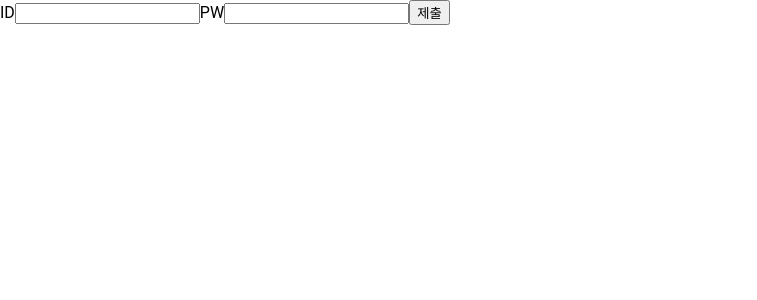
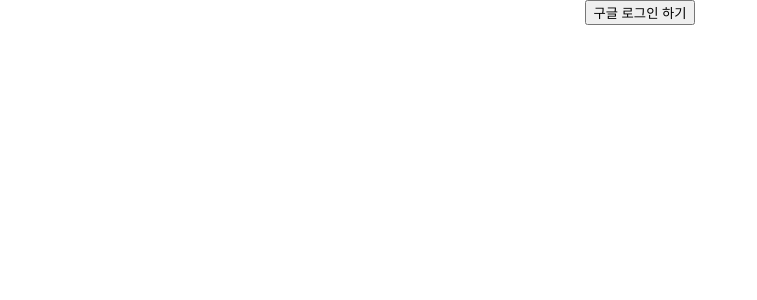
Before and after one commit to Keunyeong/kick_the_ball, a React (Create React App) app: page / in a window 1280 px wide. Shown: the top 300 px of the page, without its empty margins (0-757 px from the left). Built offline with nearby package versions, Linux system fonts and the light colour scheme.

Commit message:
feat: Firebase Google Login setting.

```diff
--- a/package.json
+++ b/package.json
@@ -11,6 +11,7 @@
     "@types/node": "^16.11.26",
     "@types/react": "^17.0.40",
     "@types/react-dom": "^17.0.13",
+    "firebase": "^9.6.9",
     "react": "^17.0.2",
     "react-dom": "^17.0.2",
     "react-router-dom": "^6.2.2",
--- a/src/App.tsx
+++ b/src/App.tsx
@@ -1,9 +1,14 @@
-import LoginForm from "./components/LoginForm";
+import { Routes, Route } from "react-router-dom";
+import SignIn from "./pages/SignIn";
+import SignUp from "./pages/SignUp";
 
 export default function App() {
   return (
     <div className="App">
-      <LoginForm></LoginForm>
+      <Routes>
+        <Route path="/" element={<SignIn />} />
+        <Route path="/signup" element={<SignUp />} />
+      </Routes>
     </div>
   );
 }
--- /dev/null
+++ b/src/Firebase/firebase.js
@@ -0,0 +1,45 @@
+// Import the functions you need from the SDKs you need
+import { initializeApp } from "firebase/app";
+import { getAuth, GoogleAuthProvider, signInWithPopup } from "firebase/auth";
+
+const firebaseConfig = {
+  apiKey: "AIzaSyCTyMbTPKP0JwJdk_QoqY8QGvi1_TG-LfM",
+  authDomain: "kicktheballl.firebaseapp.com",
+  projectId: "kicktheballl",
+  storageBucket: "kicktheballl.appspot.com",
+  messagingSenderId: "381855690551",
+  appId: "1:381855690551:web:ed19b45b5c1d90fd04f4b2",
+  measurementId: "G-PCCKQNZPXN",
+};
+
+// Initialize Firebase
+const app = initializeApp(firebaseConfig);
+
+const googleLogin = (setState) => {
+  const provider = new GoogleAuthProvider();
+  provider.addScope("https://www.googleapis.com/auth/contacts.readonly");
+  const auth = getAuth();
+  signInWithPopup(auth, provider)
+    .then((result) => {
+      // This gives you a Google Access Token. You can use it to access the Google API.
+      const credential = GoogleAuthProvider.credentialFromResult(result);
+      const token = credential.accessToken;
+      // The signed-in user info.
+      const user = result.user;
+      setState(user.email);
+      console.log(token, result);
+    })
+    .catch((error) => {
+      // Handle Errors here.
+      const errorCode = error.code;
+      const errorMessage = error.message;
+      // The email of the user's account used.
+      const email = error.email;
+      // The AuthCredential type that was used.
+      const credential = GoogleAuthProvider.credentialFromError(error);
+      // ...
+      console.log(error);
+    });
+};
+
+export { app, googleLogin };
--- /dev/null
+++ b/src/components/Page.tsx
@@ -0,0 +1,12 @@
+import styled from "styled-components";
+
+export default function Page(props: any) {
+  return <Main>{props.children}</Main>;
+}
+
+const Main = styled.main`
+  display: flex;
+  flex-direction: column;
+  justify-content: center;
+  align-items: center;
+`;
--- a/src/index.tsx
+++ b/src/index.tsx
@@ -3,11 +3,14 @@ import App from "./App";
 import { theme } from "./styles/theme";
 import { ThemeProvider } from "styled-components";
 import GlobalStyle from "./GlobalStyle";
+import { BrowserRouter } from "react-router-dom";
 
 ReactDOM.render(
   <ThemeProvider theme={theme}>
     <GlobalStyle />
-    <App />
+    <BrowserRouter>
+      <App />
+    </BrowserRouter>
   </ThemeProvider>,
   document.getElementById("root")
 );
--- /dev/null
+++ b/src/pages/SignIn.tsx
@@ -0,0 +1,19 @@
+import { Link } from "react-router-dom";
+import Page from "../components/Page";
+import LoginForm from "../components/LoginForm";
+import { googleLogin } from "../Firebase/firebase";
+import { useState } from "react";
+
+export default function SignIn() {
+  const [state, setState] = useState("");
+  const login = () => {
+    googleLogin(setState);
+  };
+  console.log(state);
+  return (
+    <Page>
+      <button onClick={login}>구글 로그인 하기</button>
+      {/* <Link to={"/signup"}>signup</Link> */}
+    </Page>
+  );
+}
--- /dev/null
+++ b/src/pages/SignUp.tsx
@@ -0,0 +1,10 @@
+import Page from "../components/Page";
+
+export default function SignUp(props: any) {
+  const email: String = props.email;
+  return (
+    <Page>
+      <h1>{email}님의 회원가입을 환영합니다.</h1>
+    </Page>
+  );
+}
--- a/src/styles/theme.tsx
+++ b/src/styles/theme.tsx
@@ -1,4 +1,4 @@
-const color = {
+const color: Object = {
   white: "white",
   black: "black",
 };
```
Also changed, not shown: 1 other file (tests, documents, lock files or other folders).
